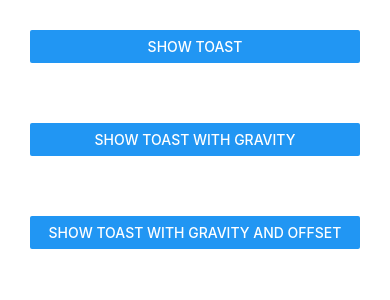
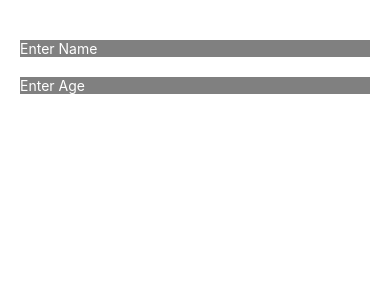
Before and after one commit to Ravindersharma83/NativeComponents, a React Native app: screen / in a window 390 px wide. Shown: the top 300 px of the page. Built offline with nearby package versions, Linux system fonts and the light colour scheme.

Commit message:
15 - Apperance (Light and Dark mode)

```diff
--- a/App.tsx
+++ b/App.tsx
@@ -10,6 +10,7 @@ import DismissKeyboard from './src/Components/DismissKeyboard'
 import SwitchComponent from './src/Components/SwitchComponent'
 import SectionListDemo from './src/Components/SectionListDemo'
 import ToastAndroidComponent from './src/Components/ToastAndroidComponent'
+import ApperanceComponent from './src/Components/ApperanceComponent'
 
 const App = () => {
   return (
@@ -22,7 +23,8 @@ const App = () => {
       // <DismissKeyboard/>
       // <SwitchComponent/>
       // <SectionListDemo/>
-      <ToastAndroidComponent/>
+      // <ToastAndroidComponent/>
+      <ApperanceComponent/>
   )
 }
 
--- /dev/null
+++ b/src/Components/ApperanceComponent.js
@@ -0,0 +1,47 @@
+import { StyleSheet, Text, View, TextInput, Appearance } from 'react-native'
+import React, { useEffect, useState } from 'react'
+
+const ApperanceComponent = () => {
+    // Apperance use for implementing light and dark mode functionality apperance in our mobile device
+    const colorScheme = Appearance.getColorScheme();
+    const [name,setName] = useState("");
+    const[age,setAge] = useState(0);
+    useEffect(()=>{
+        console.log(colorScheme);
+    },[])
+  return (
+    <View style={{
+        flex:1,
+        padding:20,
+        backgroundColor: colorScheme === 'light' ? 'white' : 'gray'
+    }}>
+      <TextInput style={{
+            marginTop:20,
+            backgroundColor:colorScheme === 'light' ? 'gray' : 'white',
+            color:colorScheme === 'light' ? 'white' : 'black'
+      }}
+        placeholder='Enter Name'
+        placeholderTextColor={colorScheme === 'light' ? 'white' : 'black'}
+        onChangeText={(text)=>setName(text)}
+      />
+        <TextInput style={{
+            marginTop:20,
+            backgroundColor:colorScheme === 'light' ? 'gray' : 'white',
+            color:colorScheme === 'light' ? 'white' : 'black'
+      }}
+        placeholder='Enter Age'
+        placeholderTextColor={colorScheme === 'light' ? 'white' : 'black'}
+        onChangeText={(text)=>setAge(text)}
+      />
+      <Text style={{
+        fontSize:20,
+        marginTop:20,
+        color:colorScheme === 'light' ? 'black' : 'white'
+      }}>{name} {age == 0 ? '' : age}</Text>
+    </View>
+  )
+}
+
+export default ApperanceComponent
+
+const styles = StyleSheet.create({})
```
